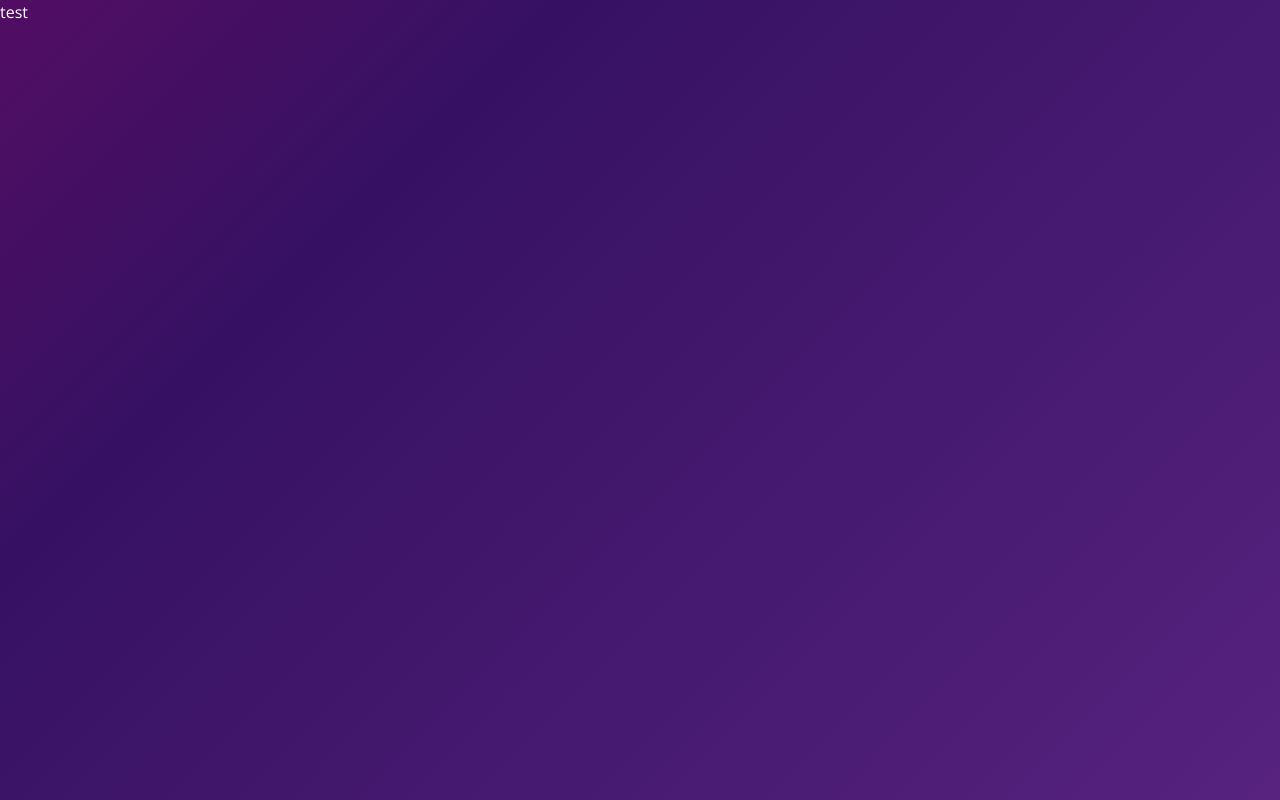
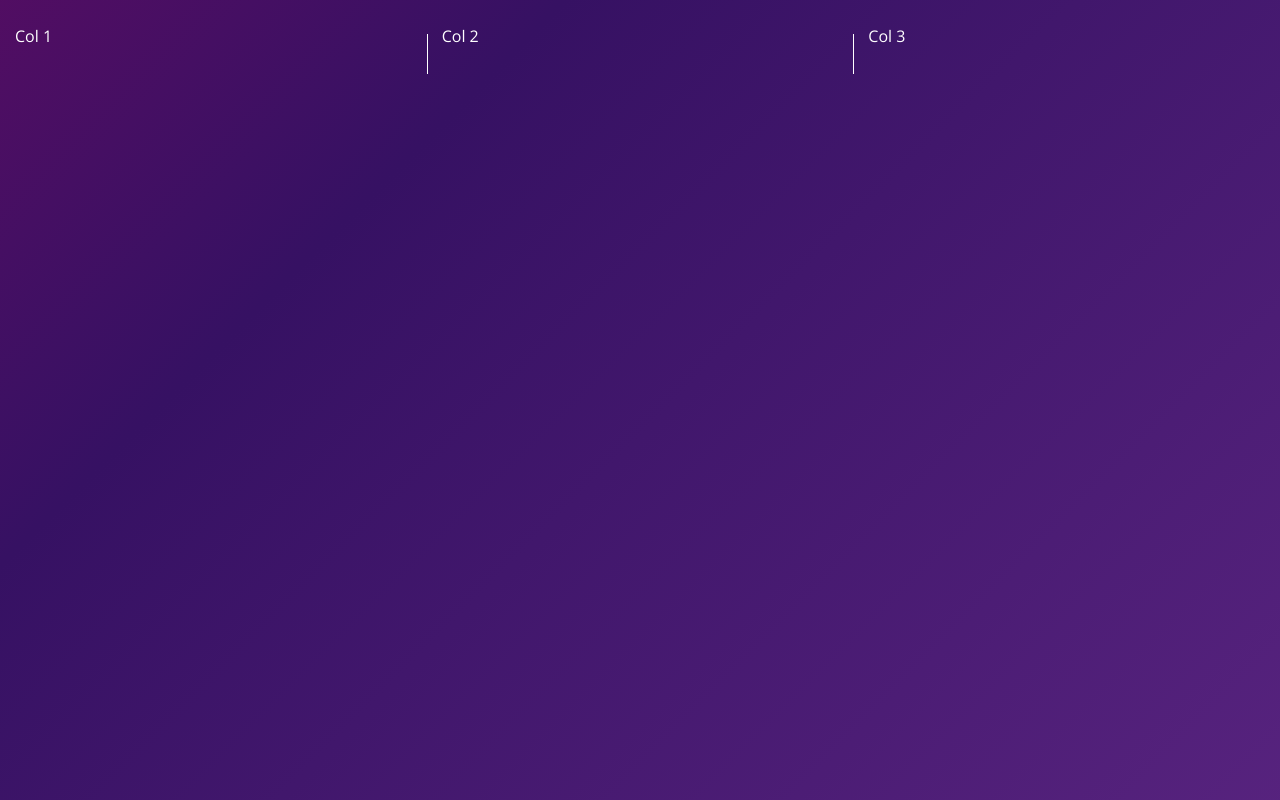
Before and after one commit to lulondon/ll-signage-travel, a React app: page / in a window 1280 px wide. Built offline with nearby package versions, Linux system fonts and the light colour scheme.

Commit message:
Add Bootstrap grid outline

```diff
--- a/src/components/ui/App.jsx
+++ b/src/components/ui/App.jsx
@@ -2,6 +2,19 @@ import React from 'react'
 
 import '../../styles/App.css'
 
-const App = () => <div>test</div>
+const App = () =>
+  <div class='container-fluid'>
+    <div class='row py-4'>
+      <div class='col-sm col-1'>
+        Col 1
+      </div>
+      <div class='col-sm col-2'>
+        Col 2
+      </div>
+      <div class='col-sm col-3'>
+        Col 3
+      </div>
+    </div>
+  </div>
 
 export default App
--- a/src/styles/App.css
+++ b/src/styles/App.css
@@ -11,6 +11,8 @@ body {
   -moz-animation: Gradient 20s ease infinite;
   animation: Gradient 20s ease infinite;
 }
+
+/*.BACKGROUND ANIMATION */
 
 @-webkit-keyframes Gradient {
   0% {
@@ -47,3 +49,22 @@ body {
     background-position: 0% 50%
   }
 }
+
+/* COLUMN STYLING */
+
+.col-1, .col-2, .col-3 {
+  width   : 200px;
+  height  : 50px;
+  position: relative;
+  z-index : 1;
+}
+
+.col-2:before, .col-3:before {
+  content : "";
+  position: absolute;
+  left    : 0;
+  bottom  : 0;
+  height  : 80%;
+  width   : 1px;  /* or 100px */
+  border-left: 1px solid white;
+}
```
